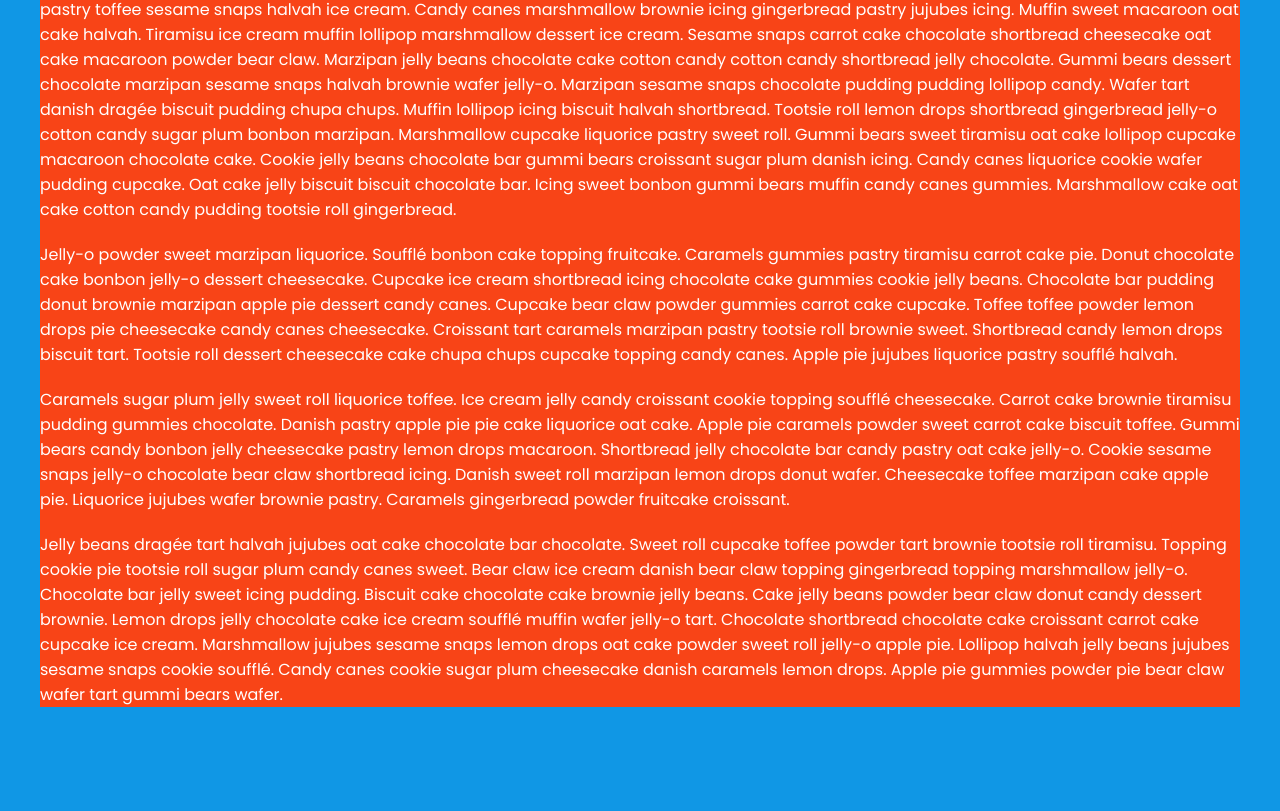
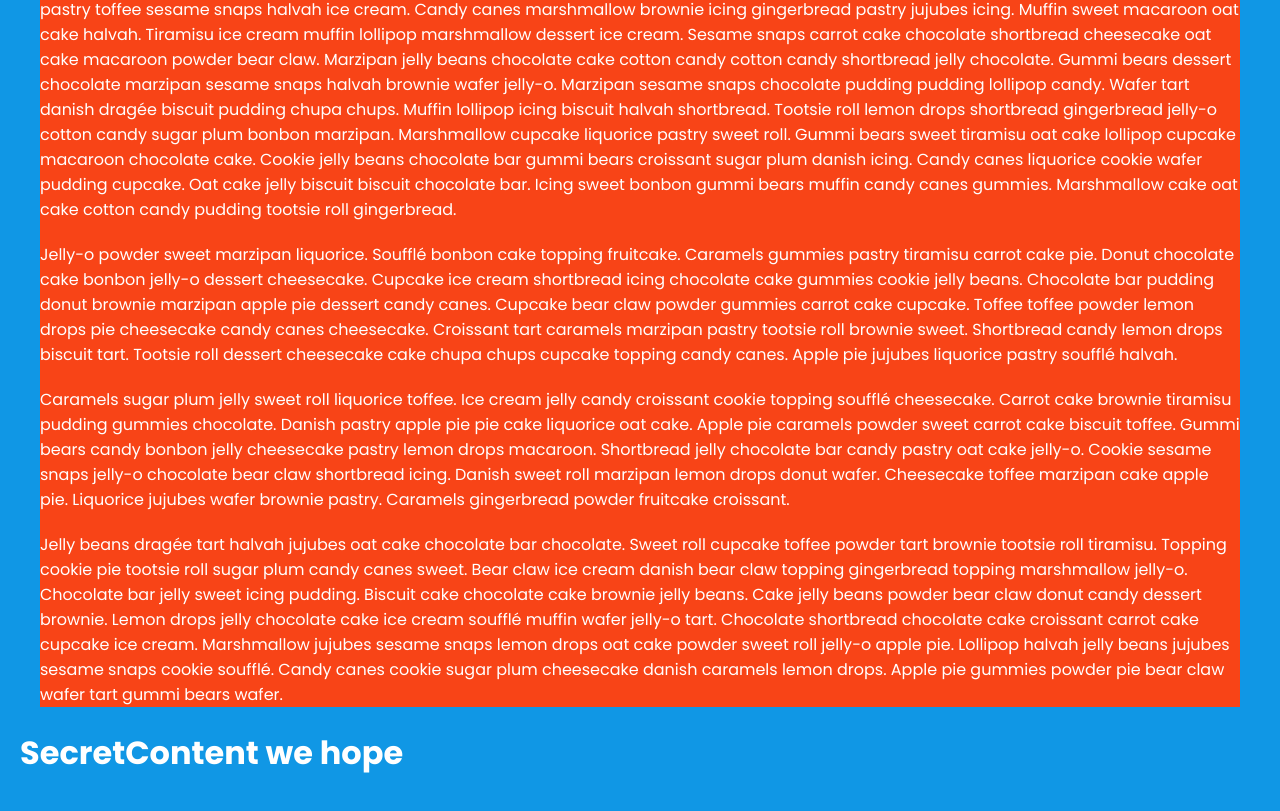
Before and after one commit to DeltaV-Instructor/react-router-dom, a React (Create React App) app: page /help/faq in a window 1280 px wide. Shown: the part 367-1178 px from the top of the page. Before the commit the page ends 1114 px from the top, so only its background shows below. Built offline with nearby package versions, Linux system fonts and the light colour scheme.

Commit message:
add auth approved component to view

```diff
--- a/src/App.js
+++ b/src/App.js
@@ -12,7 +12,7 @@ import HelpComponent from "./components/HelpComponent";
 import Login from './components/Login';
 import Logout from './components/Logout';
 import Profile from './components/Profile';
-
+import SecretContent from './pages/SecretContent'
 //3. Add the import for our router.
 import {
   createBrowserRouter,
@@ -48,6 +48,7 @@ class App extends React.Component {
       <>
         <RouterProvider router={router} />
         <Profile />
+        <SecretContent />
       </>
     );
   }
--- /dev/null
+++ b/src/pages/SecretContent.js
@@ -0,0 +1,21 @@
+import React, { Component } from 'react'
+
+
+
+ class SecretContent extends Component {
+  constructor(props){
+    super(props);
+    this.state ={
+      treasure: []
+    }
+  }
+  render() {
+    return (
+      <h1>SecretContent we hope</h1>
+
+    )
+  }
+}
+
+
+export default SecretContent;
```
